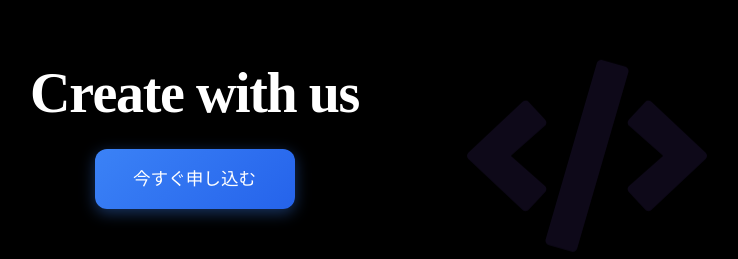
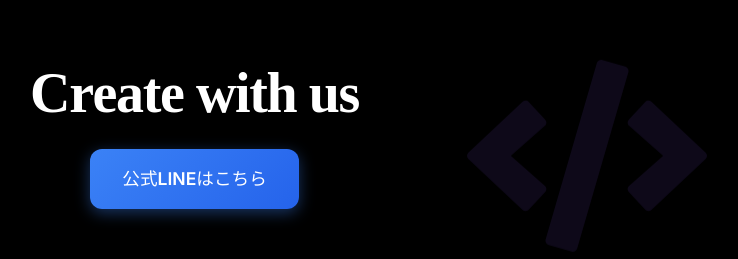
Before and after one commit to tus-Web/landing-page, a React (Vite) app: page / in a window 1280 px wide. Shown: the part 280-539 px from the top of the page, without its empty margins (249-987 px from the left). Built offline with nearby package versions, Linux system fonts and the light colour scheme.

Commit message:
feat: 「公式LINEはこちら」に変更

```diff
--- a/src/components/ApplicationLink/ApplicationLink.tsx
+++ b/src/components/ApplicationLink/ApplicationLink.tsx
@@ -7,10 +7,10 @@ const ApplicationLink: React.FC = () => {
       <div className="application-container">
         <div className="application-content">
           <h2>今すぐ参加しよう</h2>
-          <p>
+          {/* <p>
             tus.Genesisで一緒に「想像をともに」創造しませんか？<br />
             説明会への参加申し込みをお待ちしています！
-          </p>
+          </p> */}
 
           <div className="application-buttons">
             <a
@@ -19,7 +19,7 @@ const ApplicationLink: React.FC = () => {
               rel="noopener noreferrer"
               className="btn btn-primary"
             >
-              今すぐ参加する
+              公式LINEはこちら
             </a>
           </div>
         </div>
--- a/src/components/Header/Header.tsx
+++ b/src/components/Header/Header.tsx
@@ -15,7 +15,7 @@ const Header: React.FC = () => {
         </div>
 
         <a href="#application" className="cta-button">
-          今すぐ申し込む
+          公式LINEはこちら
         </a>
       </div>
     </header>
--- a/src/components/Hero/Hero.tsx
+++ b/src/components/Hero/Hero.tsx
@@ -26,7 +26,7 @@ const Hero: React.FC = () => {
           </h1>
           <div className="hero-buttons">
             <a href="#application" className="btn btn-primary">
-              今すぐ申し込む
+              公式LINEはこちら
             </a>
           </div>
         </div>
```
